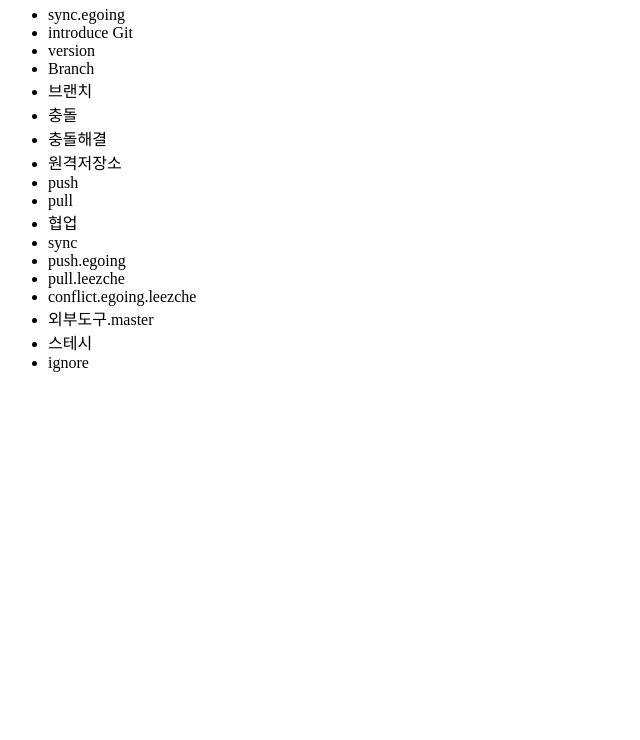
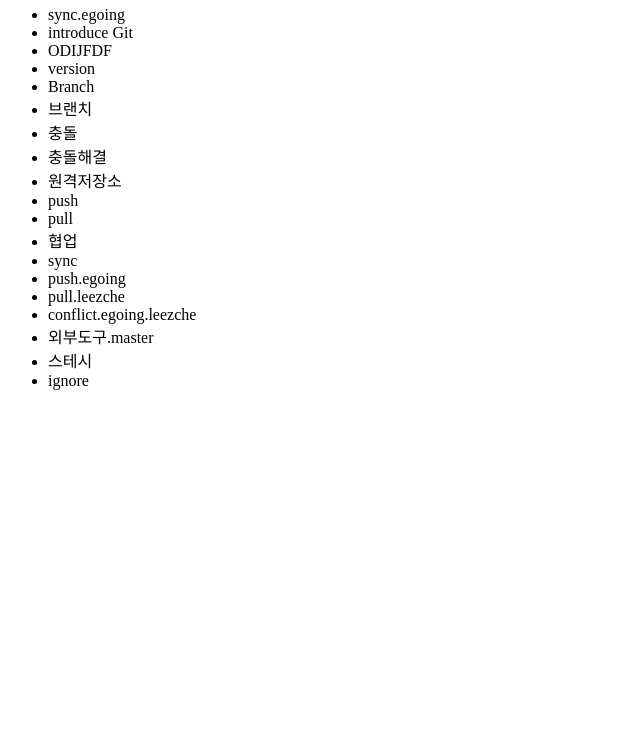
Before and after one commit to wangjo22/Github_Practice, a plain HTML site: page index.html in a window 1280 px wide. Shown: the part 60-800 px from the top of the page, without its empty margins (0-640 px from the left). Drawn offline with Linux system fonts and the light colour scheme.

Commit message:
asdfasdf

```diff
--- a/index.html
+++ b/index.html
@@ -10,6 +10,7 @@
         <ul>
             <li>sync.egoing</li>
             <li>introduce Git</li>
+            <li>ODIJFDF</li>
             <li>version</li>
             <li>Branch</li>
             <li>브랜치</li>
```
